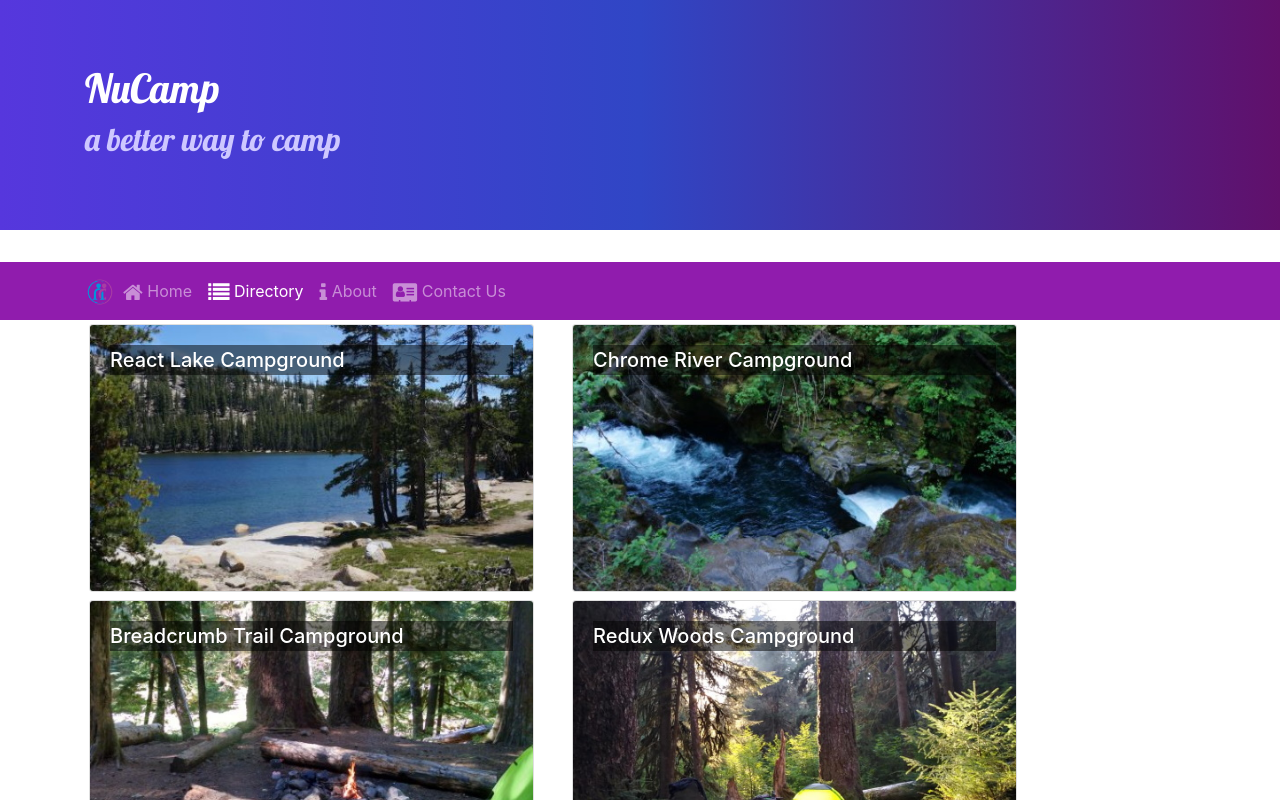
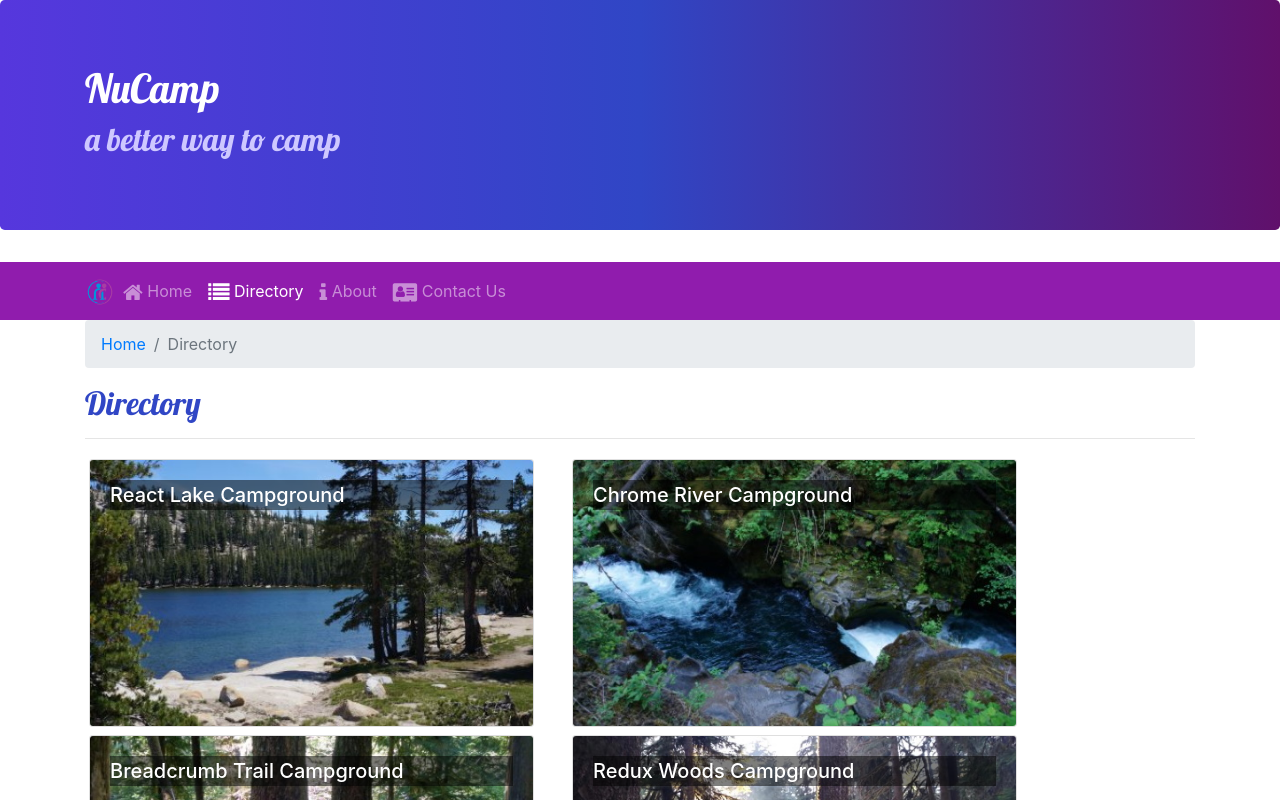
Before and after one commit to cheveanrichards/JavaScipt_OOP, a React (Create React App) app in the folder nucampsite/: page /directory in a window 1280 px wide. Shown: the top 800 px of the page. Built offline with nearby package versions, Linux system fonts and the light colour scheme.

Commit message:
added breadcrumbs from restrap to help with user location on react SPA

```diff
--- a/nucampsite/src/App.css
+++ b/nucampsite/src/App.css
@@ -33,7 +33,7 @@
 
 .jumbotron {
   margin: 0;
-  padding: 30px;
+  padding: 10px;
   background-image: linear-gradient(to right, #5637DD, #3046C5, #60106B);
   color: white;
 }
--- a/nucampsite/src/components/CampsiteInfoComponent.js
+++ b/nucampsite/src/components/CampsiteInfoComponent.js
@@ -1,7 +1,7 @@
 import React  from 'react';
 import { Navbar, NavbarBrand } from 'reactstrap';
-import { Card, CardImg, CardImgOverlay, CardText, CardBody, CardTitle } from 'reactstrap';
-
+import { Card, CardImg, CardImgOverlay, CardText, CardBody, CardTitle, Breadcrumb, BreadcrumbItem } from 'reactstrap';
+import { Link } from 'react-router-dom';
 
     function RenderCampsite({campsite}) {
             return (
@@ -9,7 +9,6 @@
                 <Card>
                      <CardImg top src={campsite.image} alt={campsite.name} />
                      <CardBody>
-                         <CardTitle>{campsite.name}</CardTitle>
                          <CardText>{campsite.description}</CardText>
                      </CardBody>
                  </Card>
@@ -41,6 +40,16 @@
         if (props.campsite) {
             return (
                <div className='container'>
+                    <div className="row">
+                        <div className="col">
+                            <Breadcrumb>
+                                <BreadcrumbItem><Link to="/directory">Directory</Link></BreadcrumbItem>
+                                <BreadcrumbItem active>{props.campsite.name}</BreadcrumbItem>
+                            </Breadcrumb>
+                            <h2>{props.campsite.name}</h2>
+                            <hr/>
+                        </div>
+                    </div>
                     <div className='row'>
                         <RenderCampsite campsite={props.campsite}/>
                         <RenderComments comment={props.comments}/>
--- a/nucampsite/src/components/ContactComponent.js
+++ b/nucampsite/src/components/ContactComponent.js
@@ -1,13 +1,19 @@
 import React from 'react';
+import { Breadcrumb, BreadcrumbItem } from 'reactstrap';
+import { Link } from 'react-router-dom';
 
 function Contact(props) {
     return (
         <div className="container">
             <div className="row">
-                <div className="col">
+            <div className="col">
+                    <Breadcrumb>
+                        <BreadcrumbItem><Link to="/home">Home</Link></BreadcrumbItem>
+                        <BreadcrumbItem active>Contact Us</BreadcrumbItem>
+                    </Breadcrumb>
                     <h2>Contact Us</h2>
-                    <hr />
-                </div>
+                    <hr/>
+            </div>
             </div>
 
             <div className="row row-content align-items-center">
--- a/nucampsite/src/components/DirectoryComponent.js
+++ b/nucampsite/src/components/DirectoryComponent.js
@@ -1,5 +1,5 @@
 import React from 'react';
-import { Card, CardImg, CardImgOverlay, CardText, CardBody, CardTitle } from 'reactstrap';
+import { Card, CardImg, CardImgOverlay, CardTitle, Breadcrumb, BreadcrumbItem } from 'reactstrap';
 import { Link } from 'react-router-dom';
 
 function RenderDirectoryItem({campsite}) {
@@ -28,11 +28,20 @@
 
         return (
             <div className="container">
-                <div className="row">
-                    {directory}
+            <div className="row">
+                <div className="col">
+                    <Breadcrumb>
+                        <BreadcrumbItem><Link to="/home">Home</Link></BreadcrumbItem>
+                        <BreadcrumbItem active>Directory</BreadcrumbItem>
+                    </Breadcrumb>
+                    <h2>Directory</h2>
+                    <hr/>
                 </div>
-
             </div>
+            <div className="row">
+                {directory}
+            </div>
+        </div>
         );
 }
 
--- a/nucampsite/src/components/HeaderComponent.js
+++ b/nucampsite/src/components/HeaderComponent.js
@@ -22,7 +22,7 @@
     render() {
         return (
             <React.Fragment>
-                <Jumbotron fluid>
+            <Jumbotron>
                 <div className="container">
                     <div className="row">
                         <div className="col">
```
Lines whose indentation alone changed are shown as unchanged.
